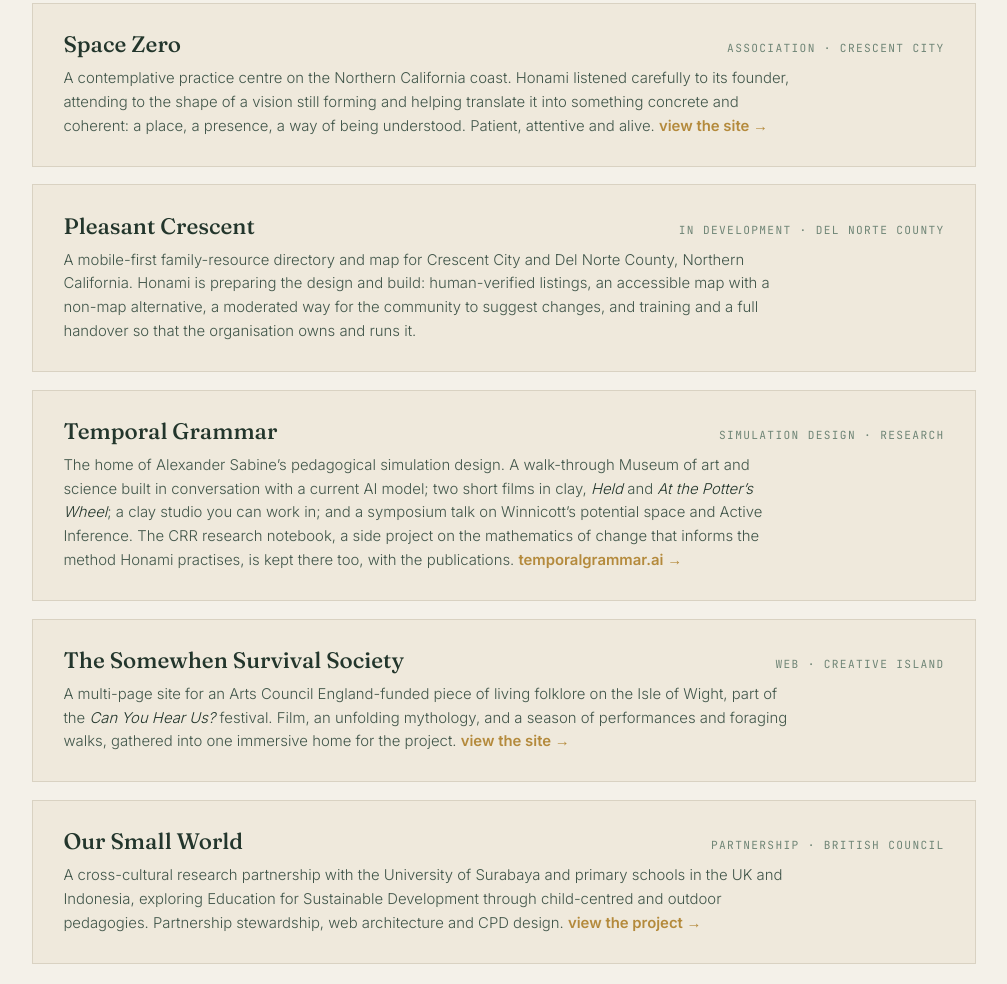
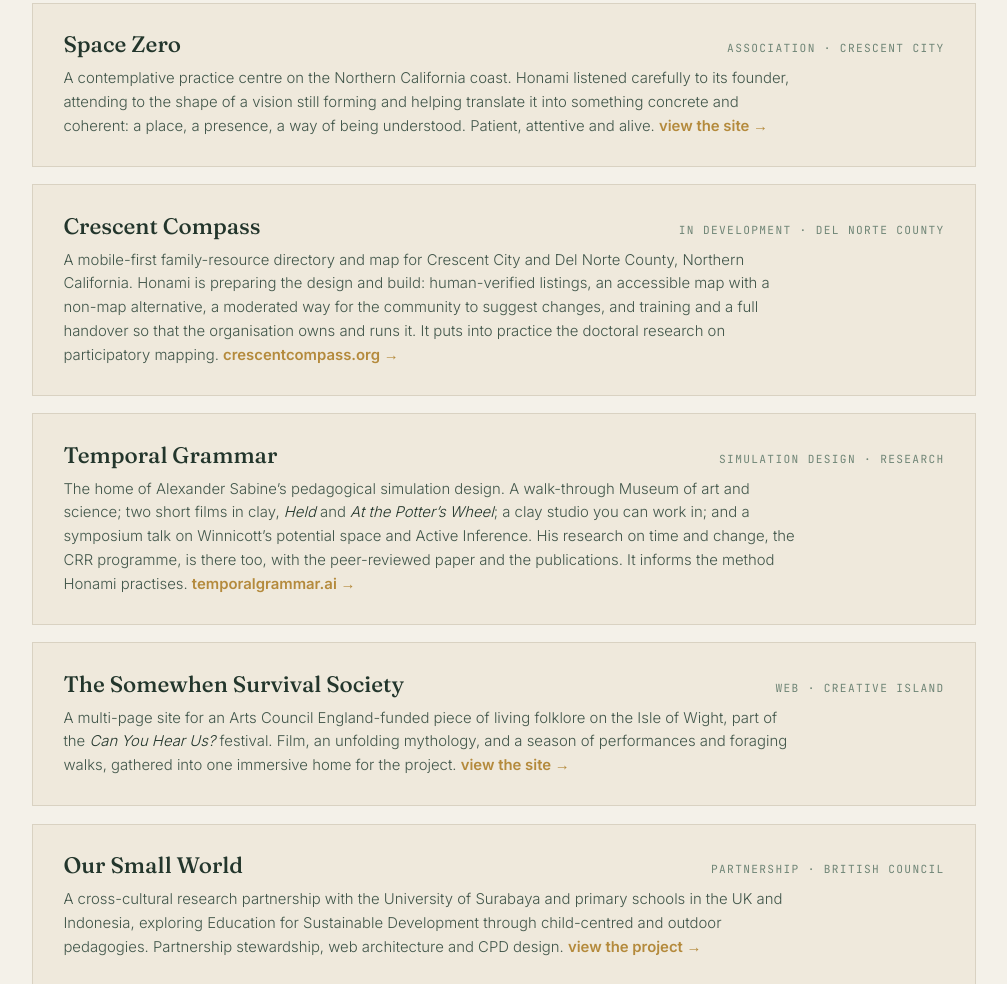
Before and after one commit to alexsabine/honami, a plain HTML site: page index.html in a window 1280 px wide. Shown: the part 3352-4336 px from the top of the page, without its empty margins (136-1143 px from the left). Drawn offline with Linux system fonts and the light colour scheme; animation ran at ten frames a second.

Commit message:
Portfolio: Crescent Compass by name with its link; Temporal Grammar entry reworded
Co-Authored-By: Claude Fable 5.2 <noreply@anthropic.com>
Claude-Session: https://claude.ai/code/session_01Uwzb4iqMdcXLJ8obVakqCr

```diff
--- a/index.html
+++ b/index.html
@@ -424,20 +424,20 @@
           <p>A contemplative practice centre on the Northern California coast. Honami listened carefully to its founder, attending to the shape of a vision still forming and helping translate it into something concrete and coherent: a place, a presence, a way of being understood. Patient, attentive and alive. <span class="arrow">view the site &rarr;</span></p>
         </a>
 
-        <div class="item">
+        <a class="item" href="https://crescentcompass.org" target="_blank" rel="noopener">
           <div class="row">
-            <h3>Pleasant Crescent</h3>
+            <h3>Crescent Compass</h3>
             <span class="meta">In development &middot; Del Norte County</span>
           </div>
-          <p>A mobile-first family-resource directory and map for Crescent City and Del Norte County, Northern California. Honami is preparing the design and build: human-verified listings, an accessible map with a non-map alternative, a moderated way for the community to suggest changes, and training and a full handover so that the organisation owns and runs it.</p>
-        </div>
+          <p>A mobile-first family-resource directory and map for Crescent City and Del Norte County, Northern California. Honami is preparing the design and build: human-verified listings, an accessible map with a non-map alternative, a moderated way for the community to suggest changes, and training and a full handover so that the organisation owns and runs it. It puts into practice the doctoral research on participatory mapping. <span class="arrow">crescentcompass.org &rarr;</span></p>
+        </a>
 
         <a class="item" href="https://www.temporalgrammar.ai" target="_blank" rel="noopener">
           <div class="row">
             <h3>Temporal Grammar</h3>
             <span class="meta">Simulation design &middot; Research</span>
           </div>
-          <p>The home of Alexander Sabine&rsquo;s pedagogical simulation design. A walk-through Museum of art and science built in conversation with a current AI model; two short films in clay, <span class="em">Held</span> and <span class="em">At the Potter&rsquo;s Wheel</span>; a clay studio you can work in; and a symposium talk on Winnicott&rsquo;s potential space and Active Inference. The CRR research notebook, a side project on the mathematics of change that informs the method Honami practises, is kept there too, with the publications. <span class="arrow">temporalgrammar.ai &rarr;</span></p>
+          <p>The home of Alexander Sabine&rsquo;s pedagogical simulation design. A walk-through Museum of art and science; two short films in clay, <span class="em">Held</span> and <span class="em">At the Potter&rsquo;s Wheel</span>; a clay studio you can work in; and a symposium talk on Winnicott&rsquo;s potential space and Active Inference. His research on time and change, the CRR programme, is there too, with the peer-reviewed paper and the publications. It informs the method Honami practises. <span class="arrow">temporalgrammar.ai &rarr;</span></p>
         </a>
 
         <a class="item" href="https://alexsabine.github.io/SWSC/index.html" target="_blank" rel="noopener">
```
